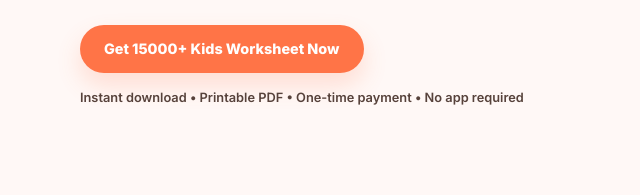
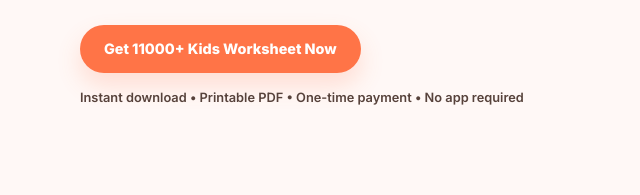
Before and after one commit to webonlinetutorial-a11y/kidsbundlemagic, a plain HTML site: page index.html in a window 1280 px wide. Shown: the part 346-541 px from the top of the page, 0-640 px from the left. Drawn offline with nearby package versions, Linux system fonts and the light colour scheme.

Commit message:
Update worksheet landing page index.html

```diff
--- a/index.html
+++ b/index.html
@@ -41,7 +41,7 @@
           <p class="eyebrow">Trusted by 30,000+ Parents</p>
           <h1>Here&rsquo;s How 30,000+ Indian Parents Are Helping Their Kids Learn Smarter Every Day</h1>
           <p class="hero-text">Get 11,000+ printable worksheets designed for kids aged 2&ndash;7 to improve writing, counting, matching, reading, coloring, and logical thinking.</p>
-          <a class="btn btn-primary cta-button" href="#pricing">Get 15000+ Kids Worksheet Now</a>
+          <a class="btn btn-primary cta-button" href="#pricing">Get 11000+ Kids Worksheet Now</a>
           <p class="trust-line">Instant download &bull; Printable PDF &bull; One-time payment &bull; No app required</p>
         </div>
 
```
